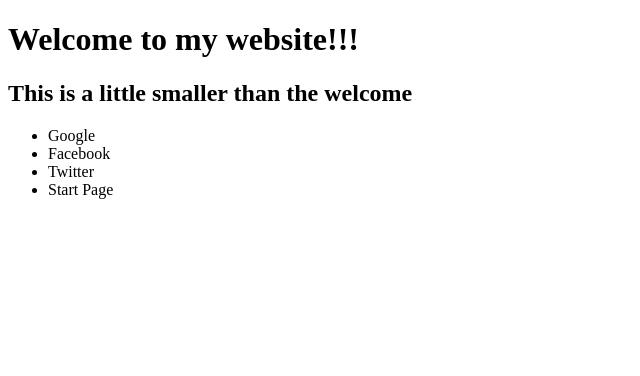
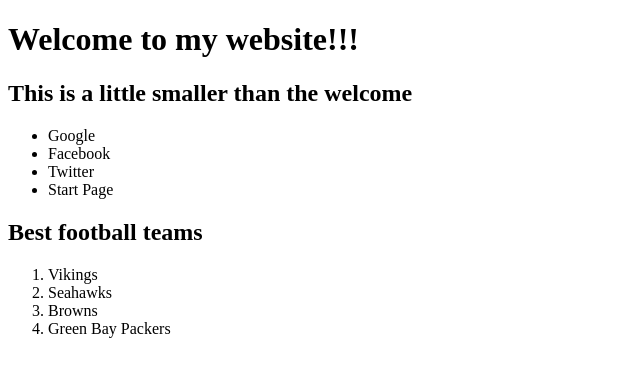
Before and after one commit to sharaseaman/html-css-workshop-, a plain HTML site: page index.html in a window 1280 px wide. Shown: the whole page, without its empty margins (0-640 px from the left). Drawn offline with Linux system fonts and the light colour scheme.

Commit message:
Update index.html

```diff
--- a/index.html
+++ b/index.html
@@ -13,6 +13,14 @@
       <li>Twitter</li>
       <li>Start Page</li>
     </ul>
+
+    <h2>Best football teams</h2>
+    <ol>
+      <li>Vikings</li>
+      <li>Seahawks</li>
+      <li>Browns</li>
+      <li>Green Bay Packers</li>
+    </ol>
   </body>
 
 </html>
```
